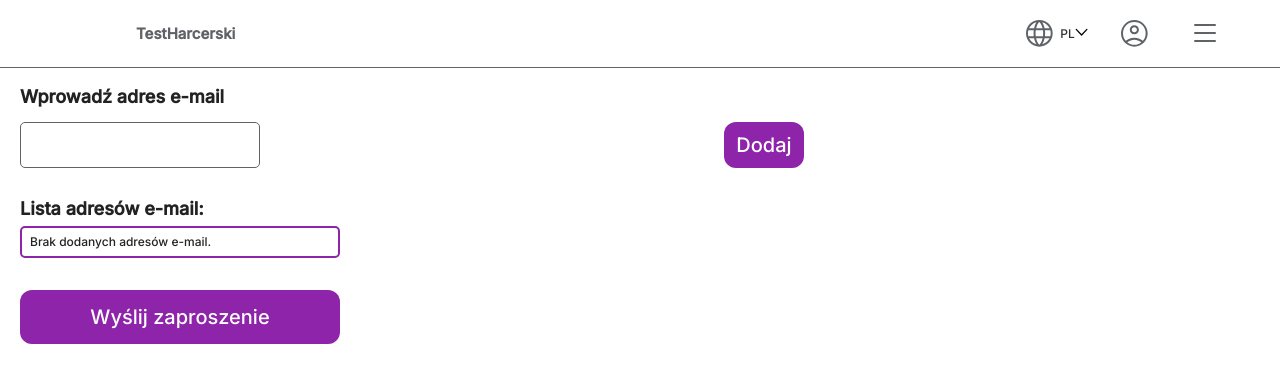
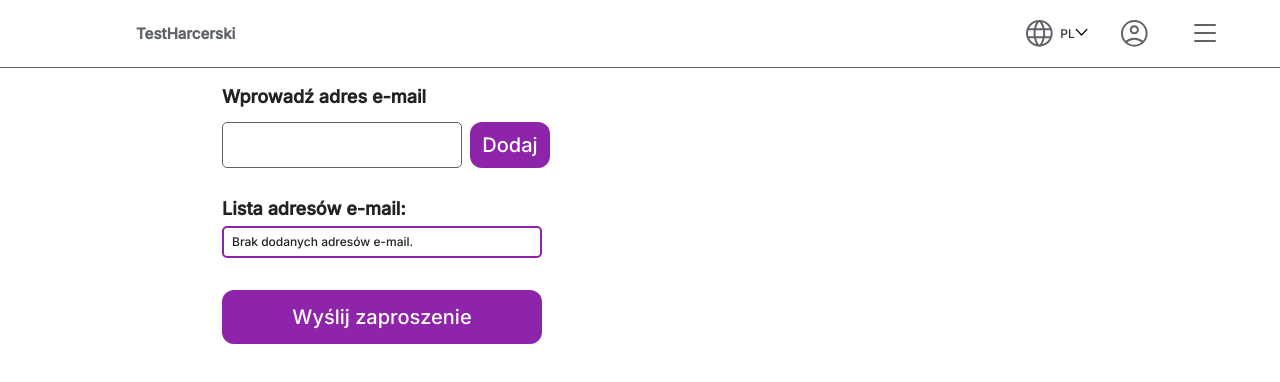
Before and after one commit to gaudnik/test_harcerski, a React (Create React App) app: page /zaprosdotestu in a window 1280 px wide. Shown: the top 382 px of the page. Built offline with nearby package versions, Linux system fonts and the light colour scheme.

Commit message:
inviteToTest desctop

```diff
--- a/src/Styles/Sections/_invitetotest.scss
+++ b/src/Styles/Sections/_invitetotest.scss
@@ -1,6 +1,9 @@
 .invitetotest {
     @include section-mobile;
+    @include notebook {
+        margin-left: 13.875rem;
 
+    }
     &__header{
         @include second-header;
     }
@@ -62,6 +65,9 @@
         margin: 0 auto;
         height: 2.875rem;
         width: 5rem;
+        @include notebook{
+            margin: 0;
+        }
 
     }
     &__btn-send {
```
